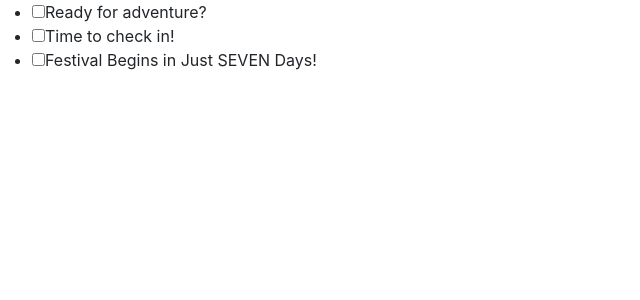
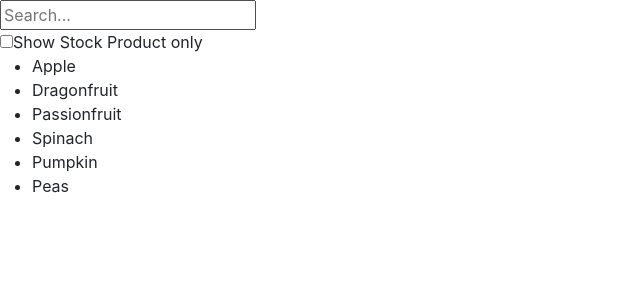
Before and after one commit to nishanmazumder/todo-react, a React (Create React App) app: page / in a window 1280 px wide. Shown: the top 300 px of the page, without its empty margins (0-640 px from the left). Built offline with nearby package versions, Linux system fonts and the light colour scheme.

Commit message:
product added

```diff
--- a/src/components/jsx/Multi/App.js
+++ b/src/components/jsx/Multi/App.js
@@ -17,7 +17,7 @@ export default function MailClient() {
 
    }
 
-   console.log(selected);
+   // console.log(selected);
    return (
       <ul>
          {
--- /dev/null
+++ b/src/components/jsx/Product/App.js
@@ -0,0 +1,30 @@
+const PRODUCTS = [
+   { category: "Fruits", price: "$1", stocked: true, name: "Apple" },
+   { category: "Fruits", price: "$1", stocked: true, name: "Dragonfruit" },
+   { category: "Fruits", price: "$2", stocked: false, name: "Passionfruit" },
+   { category: "Vegetables", price: "$2", stocked: true, name: "Spinach" },
+   { category: "Vegetables", price: "$4", stocked: false, name: "Pumpkin" },
+   { category: "Vegetables", price: "$1", stocked: true, name: "Peas" }
+];
+
+
+export default function ProductTable() {
+   return (
+      <div>
+         <div className="searchbar">
+            <input type="text" placeholder="Search..." />
+         </div>
+         <label>
+            <input type="checkbox" />
+            Show Stock Product only
+         </label>
+         <ul>
+            {
+               PRODUCTS.map((product, i) => (
+                  <li key={i}>{product.name}</li>
+               ))
+            }
+         </ul>
+      </div>
+   )
+}
--- a/src/index.js
+++ b/src/index.js
@@ -22,6 +22,7 @@ import "./index.css";
 // import EditProfile from "./components/jsx/Form/Profiler";
 // import TravelPlan from "./components/jsx/Nested/App";
 import MailClient from "./components/jsx/Multi/App";
+import ProductTable from "./components/jsx/Product/App";
 
 import reportWebVitals from "./reportWebVitals";
 
@@ -48,7 +49,8 @@ root.render(
       {/* <FormSubmit/> */}
       {/* <EditProfile/> */}
       {/* <TravelPlan /> */}
-      <MailClient />
+      {/* <MailClient /> */}
+      {<ProductTable />}
    </React.StrictMode>
 );
 
```
